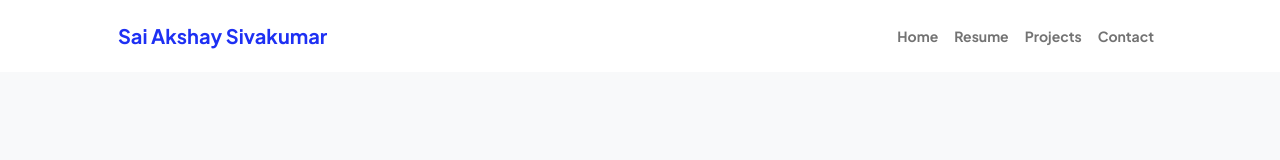
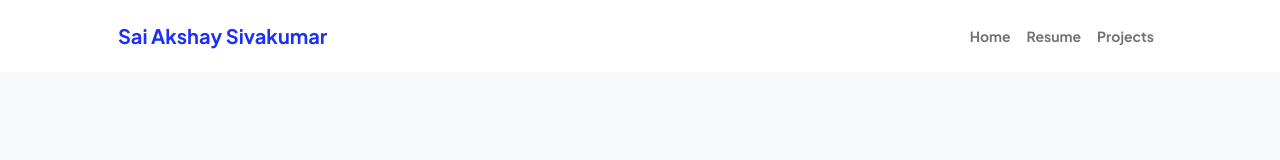
Before and after one commit to solo212/sai-website, a plain HTML site: page index.html in a window 1280 px wide. Shown: the top 160 px of the page. Drawn offline with nearby package versions, Linux system fonts and the light colour scheme.

Commit message:
Update index.html

```diff
--- a/index.html
+++ b/index.html
@@ -29,7 +29,6 @@
                             <li class="nav-item"><a class="nav-link" href="index.html">Home</a></li>
                             <li class="nav-item"><a class="nav-link" href="resume.html">Resume</a></li>
                             <li class="nav-item"><a class="nav-link" href="projects.html">Projects</a></li>
-                            <li class="nav-item"><a class="nav-link" href="contact.html">Contact</a></li>
                         </ul>
                     </div>
                 </div>
```
